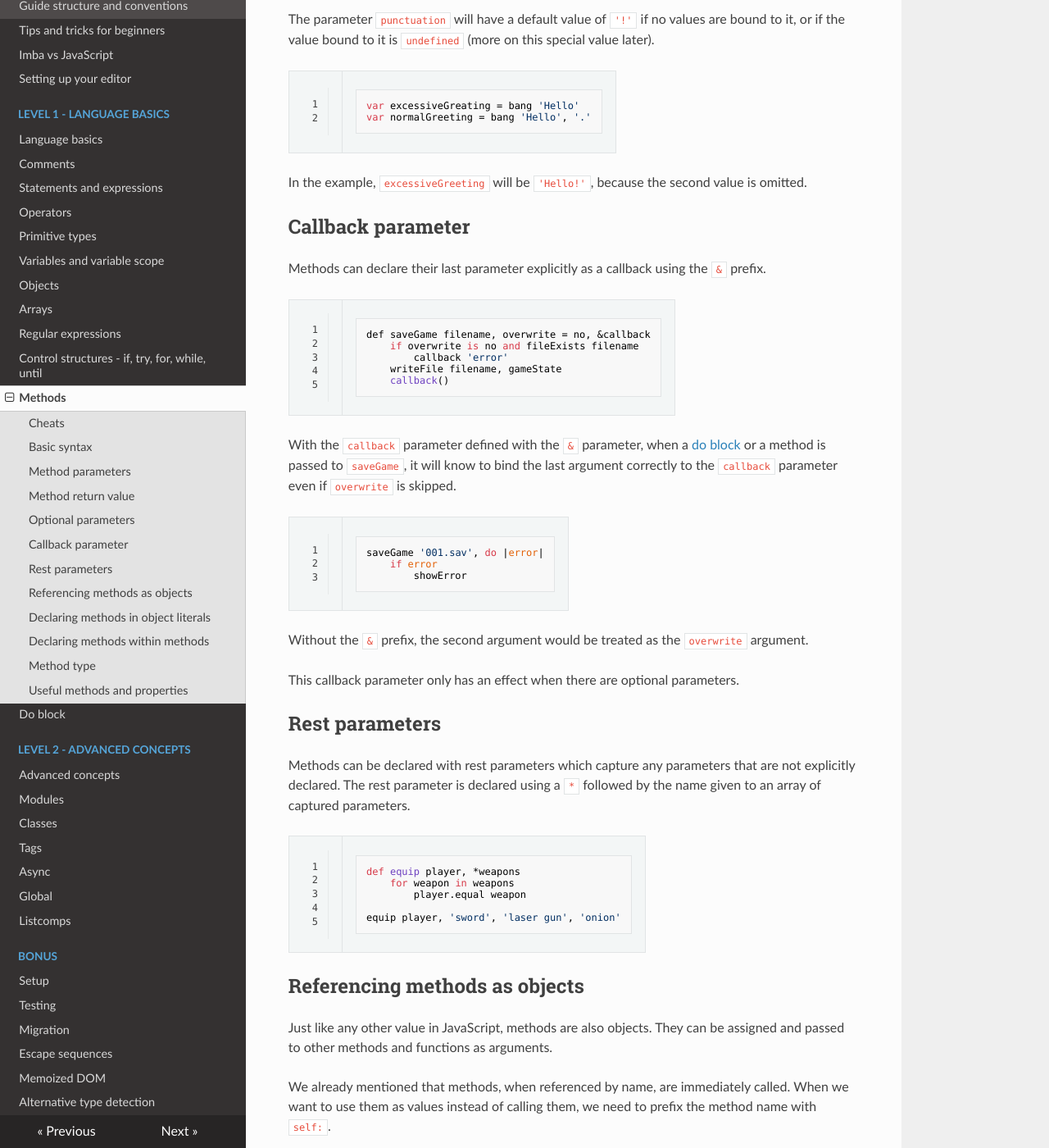
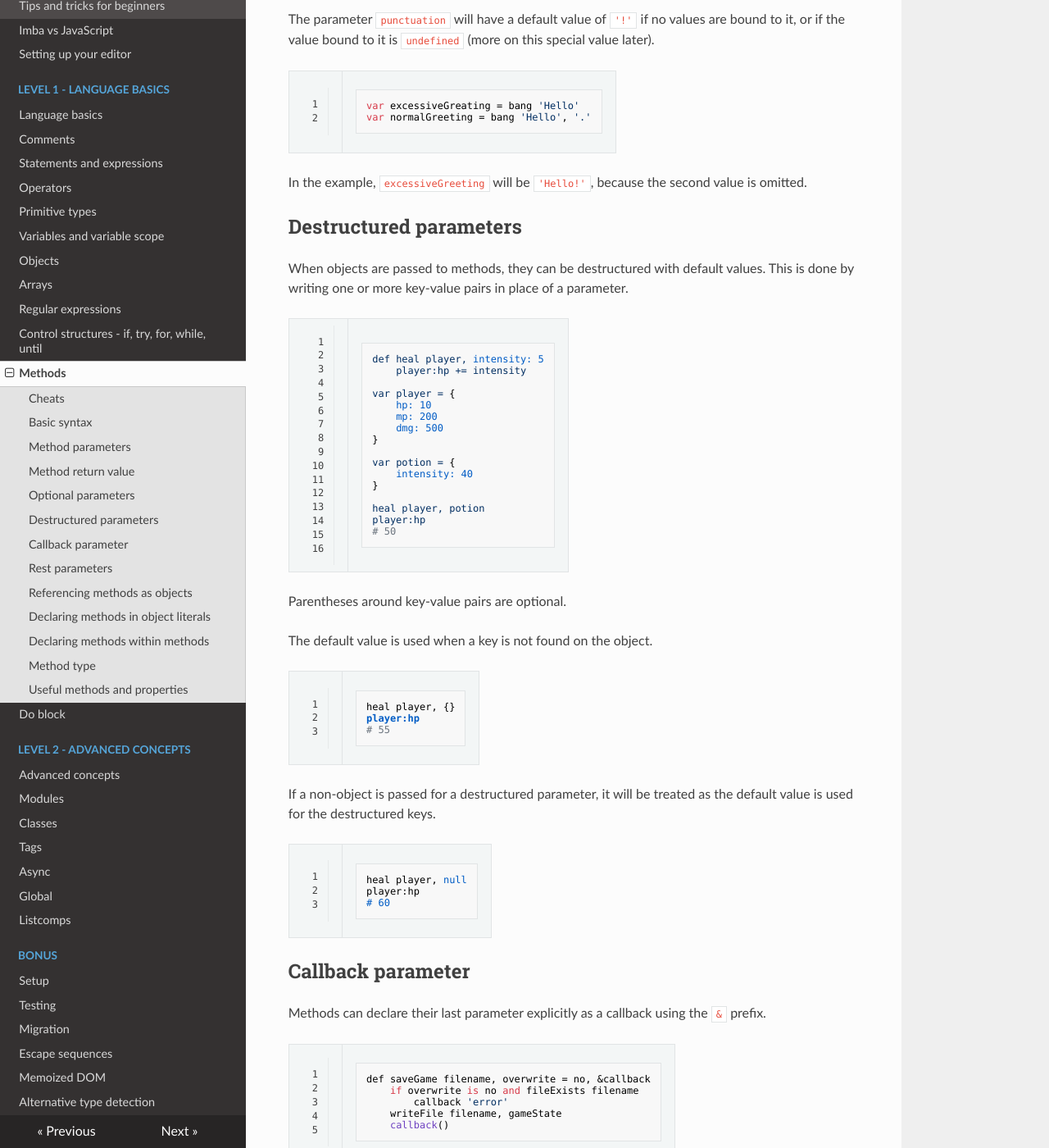
Before and after one commit to imba/imba-guide, an MkDocs documentation site: the page built from docs/lvl1/methods.md, in a window 1280 px wide and 1400 px high, scrolled down 3849 px. Shown: the whole window at 82% size. Built offline with MkDocs 1.6.1, drawn with Linux system fonts in a browser that asks for light colours; nearby versions of some CDN libraries.

Commit message:
Document destructured parameters

````diff
--- a/docs/lvl1/methods.md
+++ b/docs/lvl1/methods.md
@@ -180,6 +180,50 @@ var normalGreeting = bang 'Hello', '.'
 
 In the example, `excessiveGreeting` will be `'Hello!'`, because the second
 value is omitted.
+
+## Destructured parameters
+
+When objects are passed to methods, they can be destructured with default
+values. This is done by writing one or more key-value pairs in place of a
+parameter.
+
+```imba
+def heal player, intensity: 5
+    player:hp += intensity
+
+var player = {
+    hp: 10
+    mp: 200
+    dmg: 500
+}
+
+var potion = {
+    intensity: 40
+}
+
+heal player, potion
+player:hp
+# 50
+```
+
+Parentheses around key-value pairs are optional.
+
+The default value is used when a key is not found on the object.
+
+```imba
+heal player, {}
+player:hp
+# 55
+```
+
+If a non-object is passed for a destructured parameter, it will be treated as
+the default value is used for the destructured keys.
+
+```imba
+heal player, null
+player:hp
+# 60
+```
 
 ## Callback parameter
 
````
